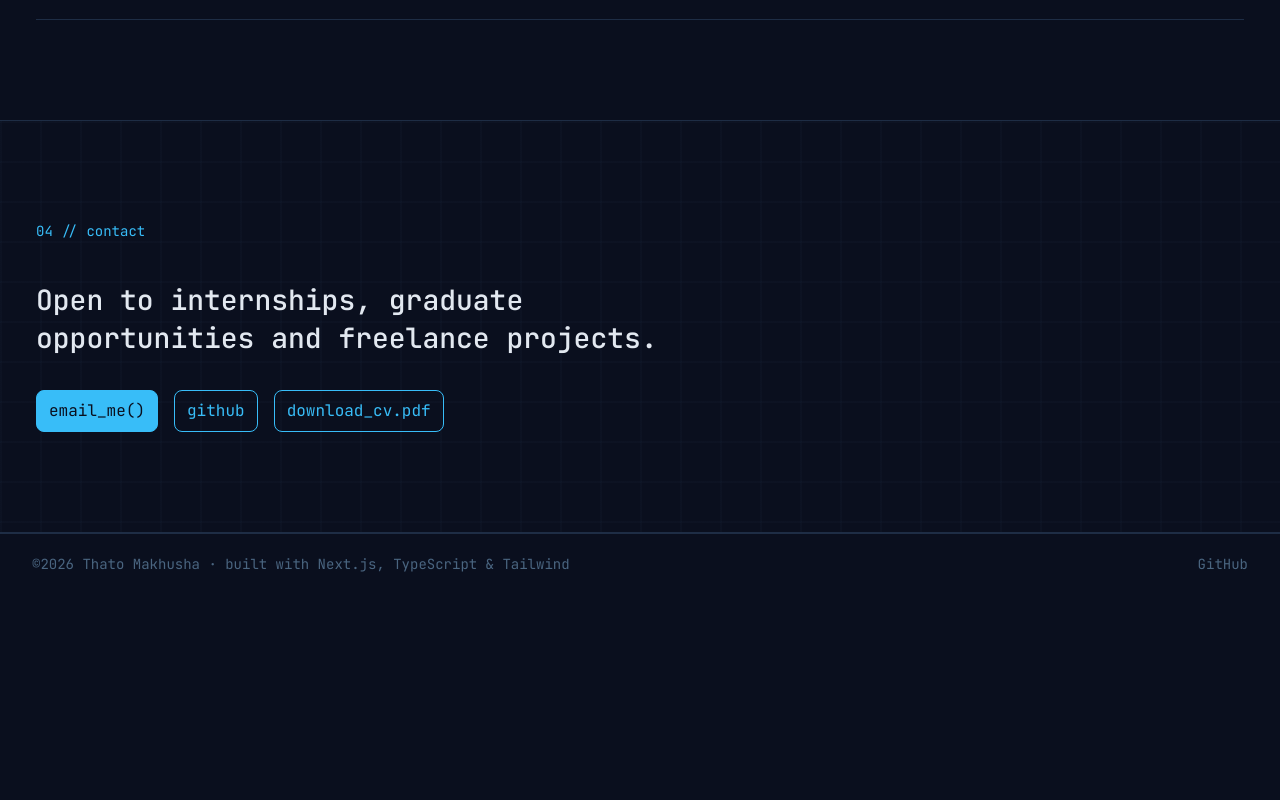
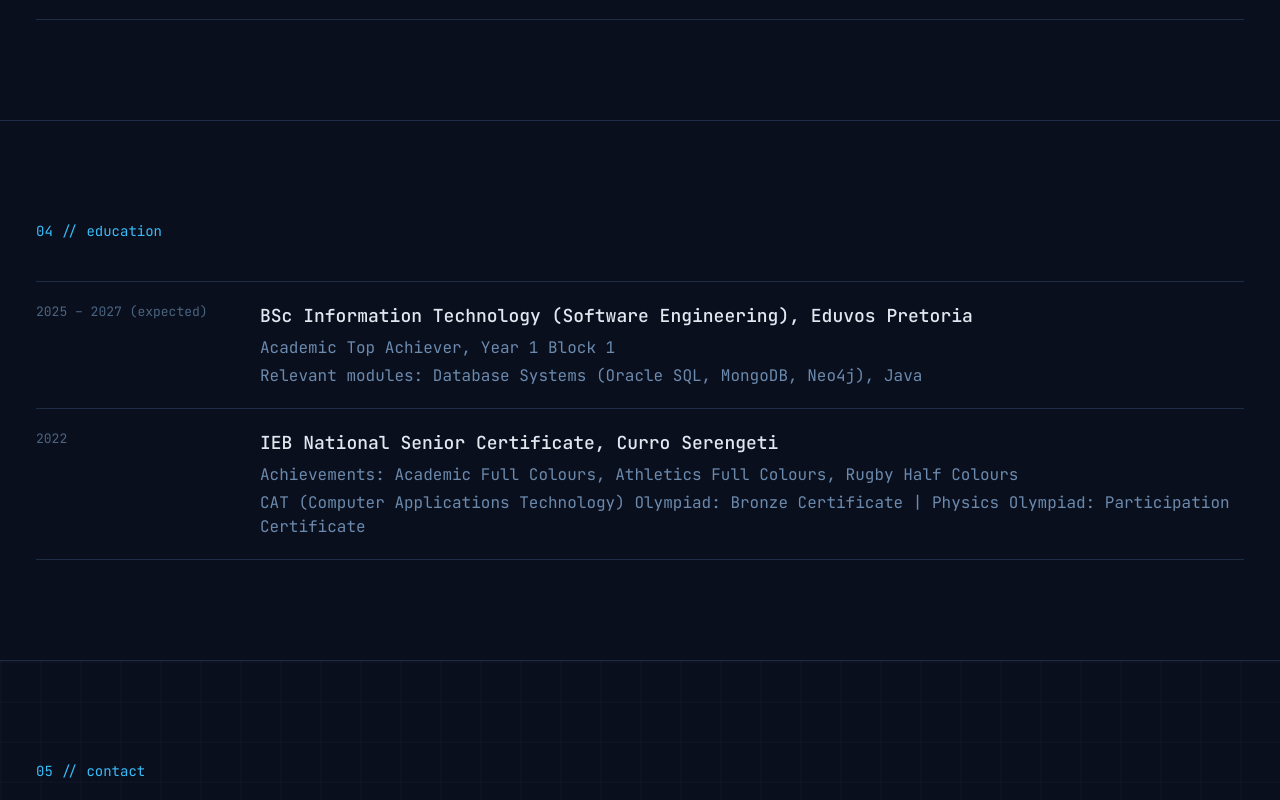
Before and after one commit to thatomakhusha/ThatoMakhushaPortfolio, a Next.js app: page / in a window 1280 px wide. Shown: the part 3520-4320 px from the top of the page. Before the commit the page ends 4114 px from the top, so only its background shows below. Built offline with nearby package versions, Linux system fonts and the light colour scheme.

Commit message:
feat(Education): add education section

```diff
--- a/src/app/page.tsx
+++ b/src/app/page.tsx
@@ -3,6 +3,7 @@ import Hero from "@/components/Hero";
 import Projects from "@/components/Projects";
 import Skills from "@/components/Skills";
 import Experience from "@/components/Experience";
+import Education from "@/components/Education";
 import Contact from "@/components/Contact";
 import Footer from "@/components/Footer";
 
@@ -15,6 +16,7 @@ export default function Home() {
         <Projects/>
         <Skills/>
         <Experience/>
+        <Education/>
         <Contact/>
       </main>
       <Footer/>
--- a/src/components/Contact.tsx
+++ b/src/components/Contact.tsx
@@ -7,7 +7,7 @@ const CV_URL = "/documents/Thato_Makhusha_CV.pdf";
 export default function Contact() {
   return (
     <section id="contact" className="px-6 md:px-7 lg:px-9 bg-size-[40px_40px] bg-[linear-gradient(#1e2d4520_2px,transparent_2px),linear-gradient(90deg,#1e2d4520_2px,transparent_2px)]">
-      <SectionHeader number="04" title="contact" />
+      <SectionHeader number="05" title="contact" />
 
       <p className="max-w-2xl text-2xl md:text-[28px] leading-snug font-medium mb-8">
         Open to internships, graduate opportunities and freelance projects.
--- /dev/null
+++ b/src/components/Education.tsx
@@ -0,0 +1,53 @@
+import SectionHeader from "./SectionHeader";
+
+type EducationItem = {
+  period: string;
+  title: string;
+  details: string[];
+};
+
+const EDUCATION: EducationItem[] = [
+  {
+    period: "2025 – 2027 (expected)",
+    title: "BSc Information Technology (Software Engineering), Eduvos Pretoria",
+    details: [
+      "Academic Top Achiever, Year 1 Block 1",
+      "Relevant modules: Database Systems (Oracle SQL, MongoDB, Neo4j), Java",
+    ],
+  },
+  {
+    period: "2022",
+    title: "IEB National Senior Certificate, Curro Serengeti",
+    details: [
+      "Achievements: Academic Full Colours, Athletics Full Colours, Rugby Half Colours",
+      "CAT (Computer Applications Technology) Olympiad: Bronze Certificate | Physics Olympiad: Participation Certificate",
+    ],
+  },
+];
+
+export default function Education() {
+  return (
+    <section id="education" className="px-6 md:px-7 lg:px-9">
+      <SectionHeader number="04" title="education" />
+
+      <div className="flex flex-col">
+        {EDUCATION.map((item) => (
+          <div
+            key={item.title}
+            className="grid grid-cols-1 gap-1 py-5 border-t border-border last:border-b md:grid-cols-[200px_1fr] md:gap-6"
+          >
+            <p className="text-[13px] text-muted">{item.period}</p>
+            <div>
+              <h3 className="text-lg font-medium">{item.title}</h3>
+              <div className="mt-1.5 flex flex-col gap-1 text-sub-text">
+                {item.details.map((detail) => (
+                  <p key={detail}>{detail}</p>
+                ))}
+              </div>
+            </div>
+          </div>
+        ))}
+      </div>
+    </section>
+  );
+}
```
